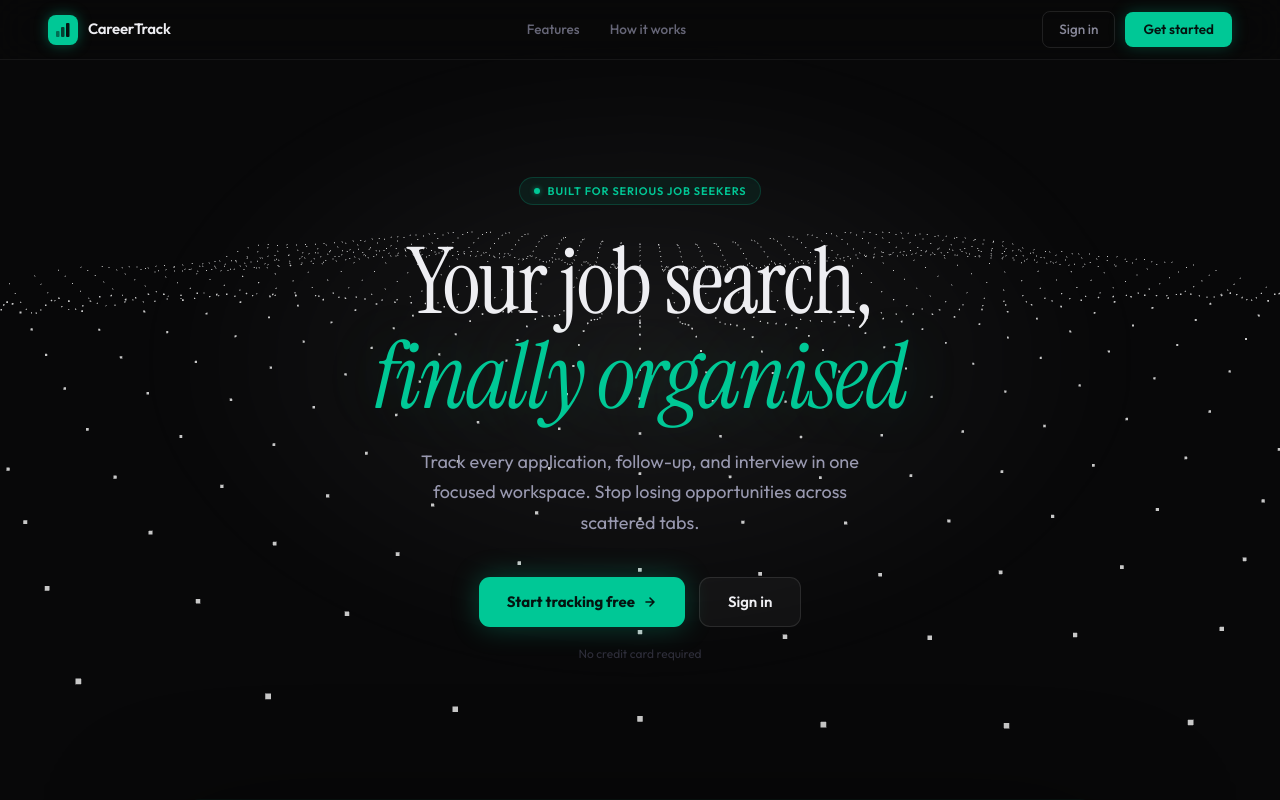
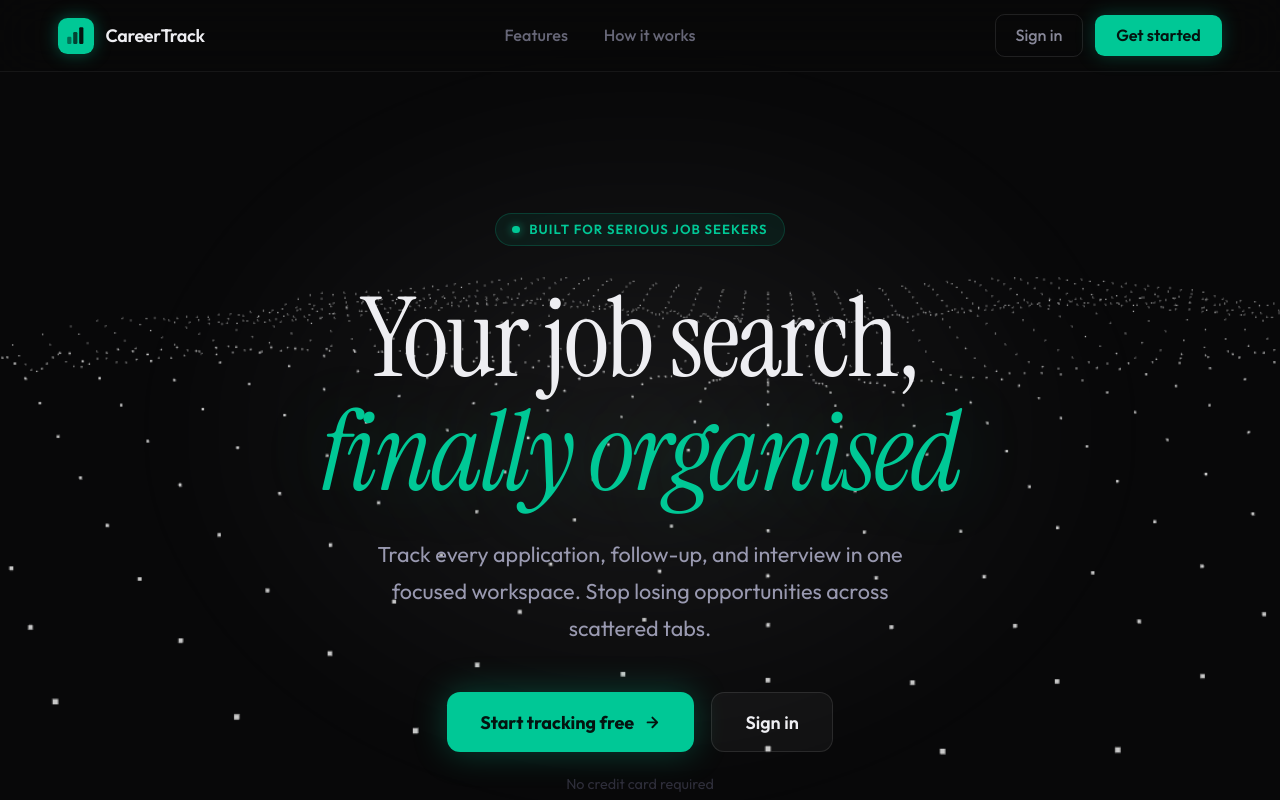
Before and after one commit to upasanaprabhakar/Job-Application-Tracker, a React (Vite) app: page / in a window 1280 px wide. Shown: the top 800 px of the page. Built offline with nearby package versions, Linux system fonts and the light colour scheme; no server answers; a web font is replaced by a local one.

Commit message:
Job Tracker

```diff
--- a/src/index.css
+++ b/src/index.css
@@ -26,7 +26,11 @@
 }
 
 * { margin: 0; padding: 0; box-sizing: border-box; }
-html { scroll-behavior: smooth; }
+html {
+  scroll-behavior: smooth;
+  font-size: 16px;
+  zoom: 1.2;
+}
 
 body {
   font-family: var(--font);
@@ -119,8 +123,8 @@ input[type="date"]::-webkit-calendar-picker-indicator { filter: invert(0.4); cur
   display: inline-flex;
   align-items: center;
   gap: 7px;
-  font-size: 13.5px;
-  padding: 9px 18px;
+  font-size: 14.5px;
+  padding: 10px 20px;
 }
 .btn-p:hover  { opacity: 0.88; box-shadow: 0 0 24px var(--accent-glow); }
 .btn-p:active { transform: scale(0.97); }
@@ -138,8 +142,8 @@ input[type="date"]::-webkit-calendar-picker-indicator { filter: invert(0.4); cur
   display: inline-flex;
   align-items: center;
   gap: 7px;
-  font-size: 13.5px;
-  padding: 8px 16px;
+  font-size: 14.5px;
+  padding: 9px 18px;
 }
 .btn-s:hover  { color: var(--t1); border-color: var(--border-up); background: rgba(255,255,255,0.08); }
 .btn-s:active { transform: scale(0.97); }
@@ -151,8 +155,8 @@ input[type="date"]::-webkit-calendar-picker-indicator { filter: invert(0.4); cur
   border-radius: var(--rs);
   color: var(--t1);
   font-family: var(--font);
-  font-size: 14px;
-  padding: 10px 14px;
+  font-size: 15px;
+  padding: 11px 15px;
   width: 100%;
   transition: border-color 0.15s, box-shadow 0.15s;
 }
```
